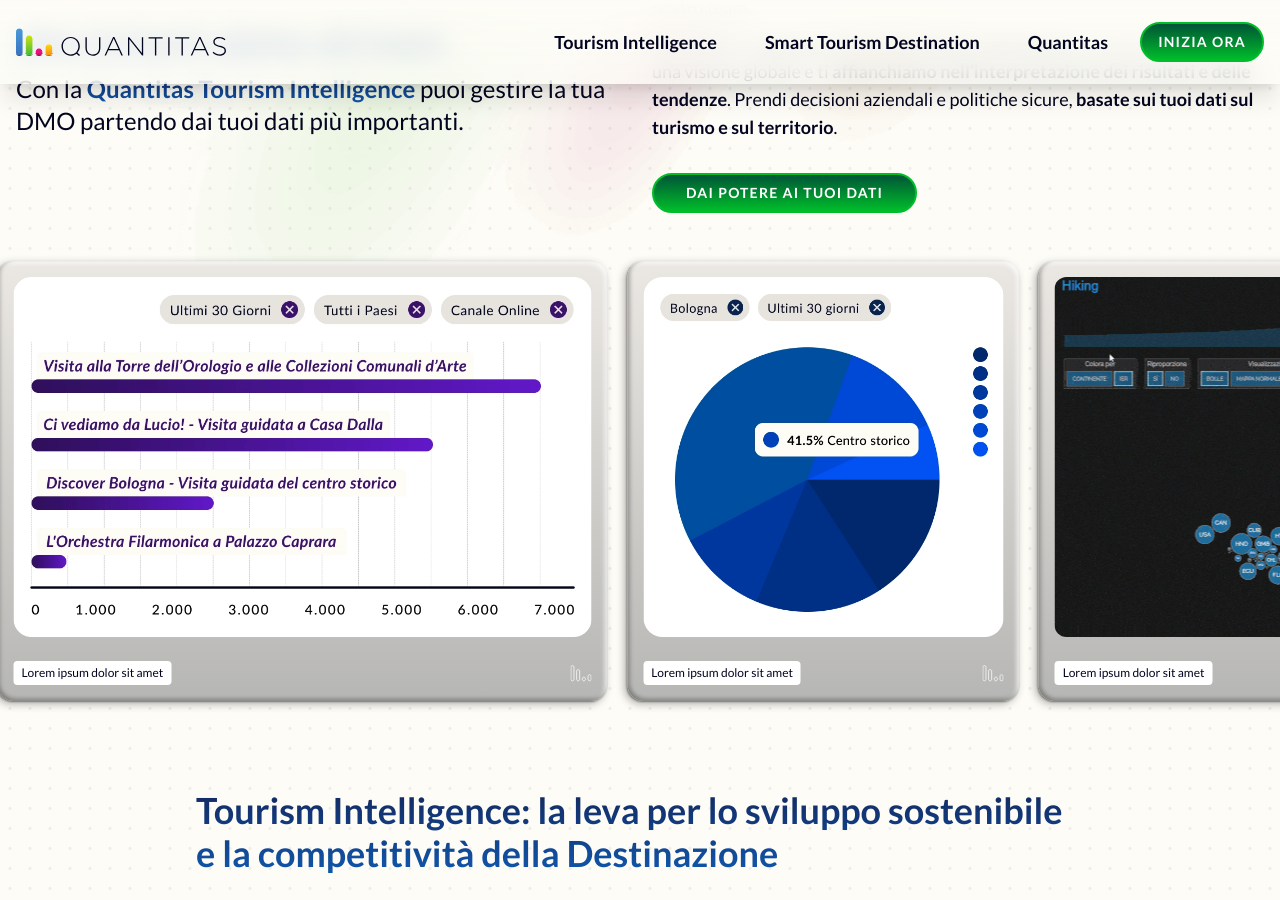
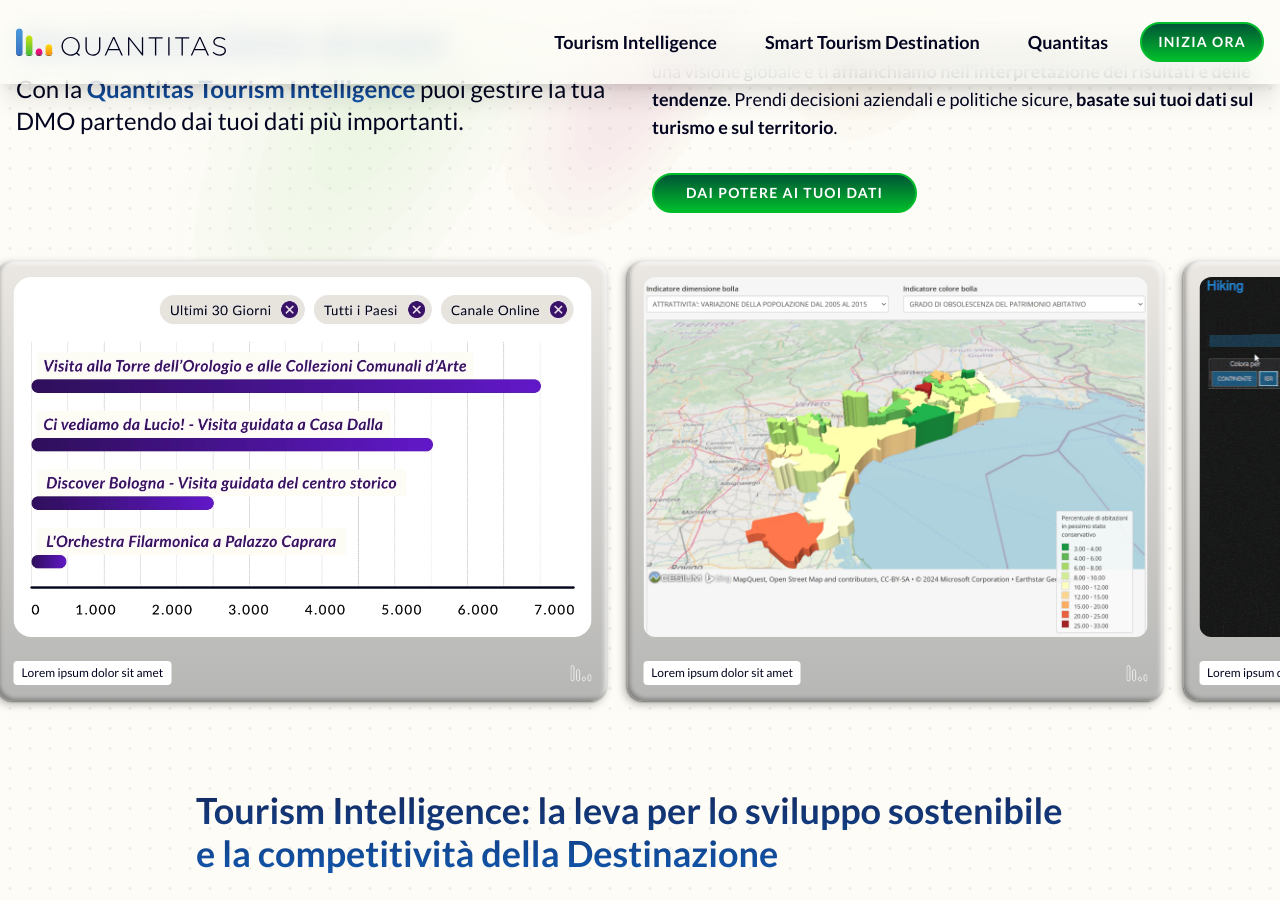
Before and after one commit to Quantitas-srl-org/tourism_promo, a Jekyll site: the page built from index.markdown, in a window 1280 px wide and 900 px high, scrolled down 419 px. Built offline with Jekyll 4.4.1, drawn with Linux system fonts in a browser that asks for light colours; some web fonts are replaced.

Commit message:
Update home-hero-slider.html

```diff
--- a/_includes/home-hero-slider.html
+++ b/_includes/home-hero-slider.html
@@ -5,7 +5,7 @@
             caption=page.hero-figure-1 %}
         </li>
         <li class="inline-block">
-            {% include card.html img='/assets/images/chart-2.webp' alt='Grafico d\'esempio'
+            {% include card.html img='/assets/images/chart-5.webp' alt='Grafico d\'esempio'
             caption=page.hero-figure-2 %}
         </li>
         <li class="inline-block">
```
